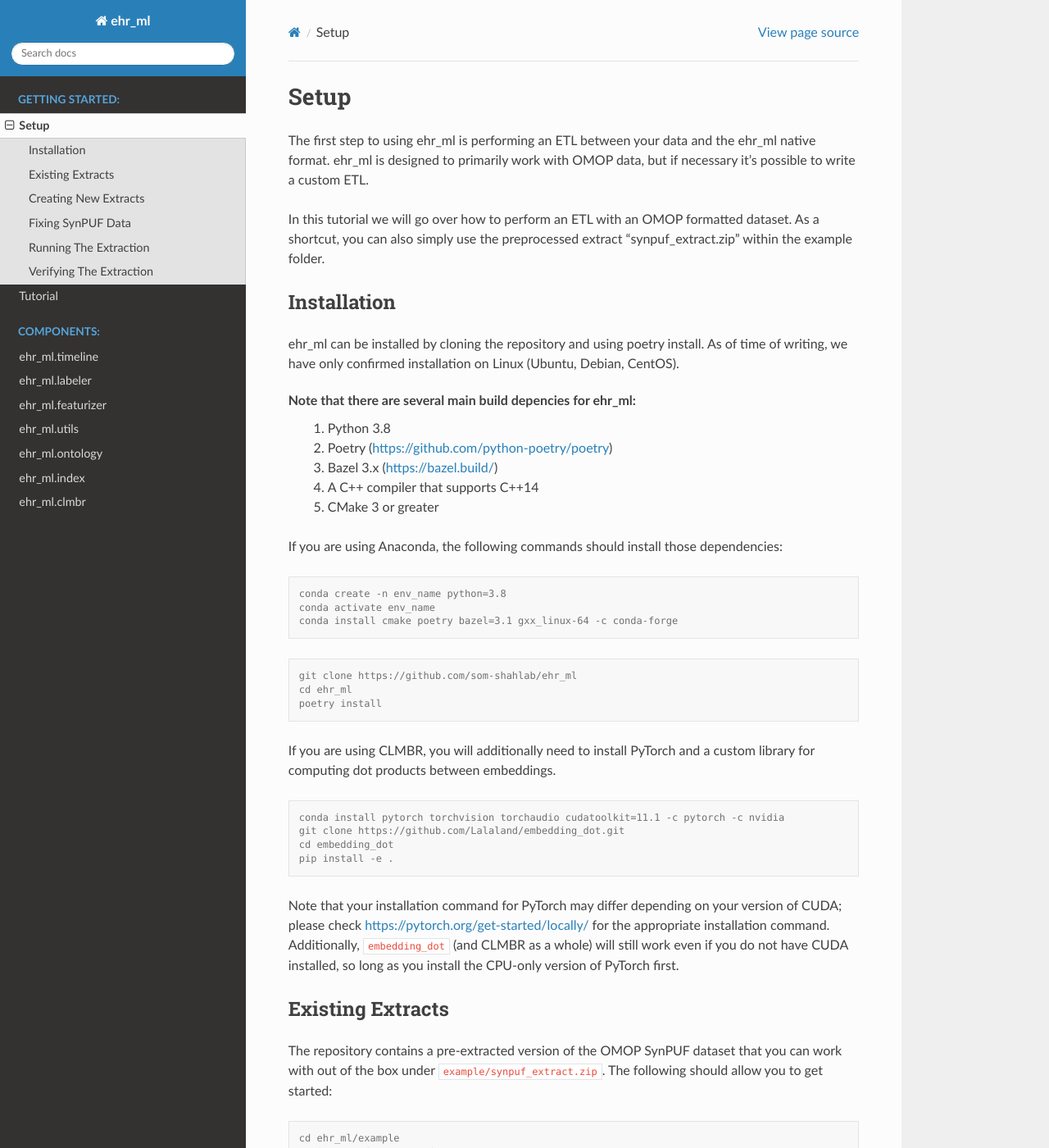
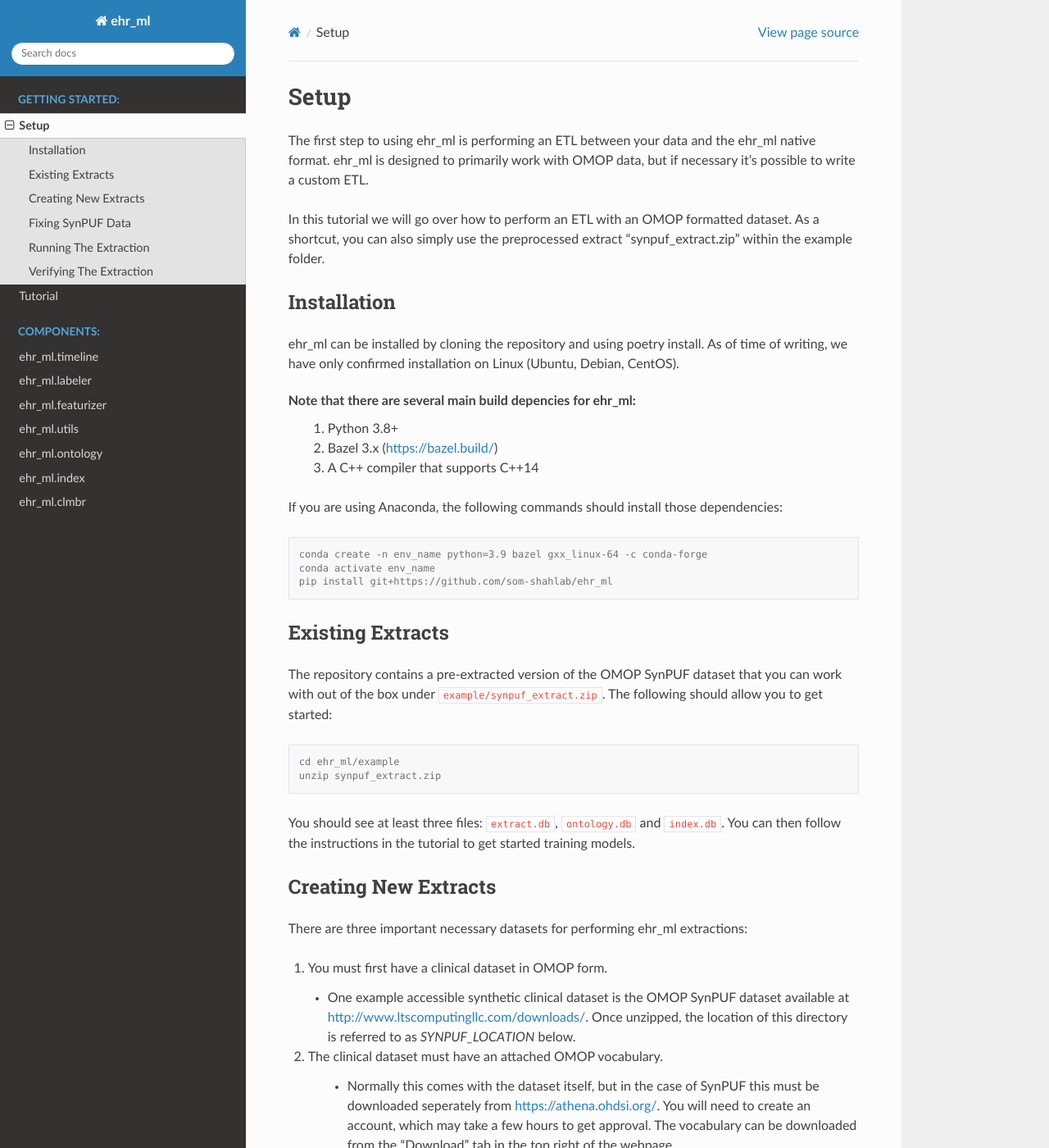
Before and after one commit to som-shahlab/ehr_ml, a Sphinx documentation site: the page built from doc_src/source/setup.rst, in a window 1280 px wide and 1400 px high. Shown: the whole window at 82% size. Built offline with Sphinx 7.4.7 and the Read the Docs theme 2.0.0, drawn with Linux system fonts in a browser that asks for light colours.

Commit message:
One step install

```diff
--- a/doc_src/source/setup.rst
+++ b/doc_src/source/setup.rst
@@ -14,36 +14,17 @@
 ehr_ml can be installed by cloning the repository and using poetry install. As of time of writing, we have only confirmed installation on Linux (Ubuntu, Debian, CentOS).
 
 Note that there are several main build depencies for ehr_ml:
-   1. Python 3.8
-   2. Poetry (https://github.com/python-poetry/poetry)
-   3. Bazel 3.x (https://bazel.build/)
-   4. A C++ compiler that supports C++14
-   5. CMake 3 or greater
+   1. Python 3.8+
+   2. Bazel 3.x (https://bazel.build/)
+   3. A C++ compiler that supports C++14
 
 If you are using Anaconda, the following commands should install those dependencies:
 
 .. code-block:: console
 
-   conda create -n env_name python=3.8
+   conda create -n env_name python=3.9 bazel gxx_linux-64 -c conda-forge
    conda activate env_name
-   conda install cmake poetry bazel=3.1 gxx_linux-64 -c conda-forge
-
-.. code-block:: console
-
-   git clone https://github.com/som-shahlab/ehr_ml
-   cd ehr_ml
-   poetry install
-
-If you are using CLMBR, you will additionally need to install PyTorch and a custom library for computing dot products between embeddings.
-
-.. code-block:: console
-
-   conda install pytorch torchvision torchaudio cudatoolkit=11.1 -c pytorch -c nvidia
-   git clone https://github.com/Lalaland/embedding_dot.git
-   cd embedding_dot
-   pip install -e .
-
-Note that your installation command for PyTorch may differ depending on your version of CUDA; please check https://pytorch.org/get-started/locally/ for the appropriate installation command. Additionally, :code:`embedding_dot` (and CLMBR as a whole) will still work even if you do not have CUDA installed, so long as you install the CPU-only version of PyTorch first.
+   pip install git+https://github.com/som-shahlab/ehr_ml
 
 *********************************************
 Existing Extracts
--- a/pyproject.toml
+++ b/pyproject.toml
@@ -49,3 +49,7 @@
 target_version = ['py38']
 requires = ["poetry>=0.12"]
 build-backend = "poetry.masonry.api"
+
+[build-system]
+requires = ["poetry"]
+build-backend = "poetry.masonry.api"
```
